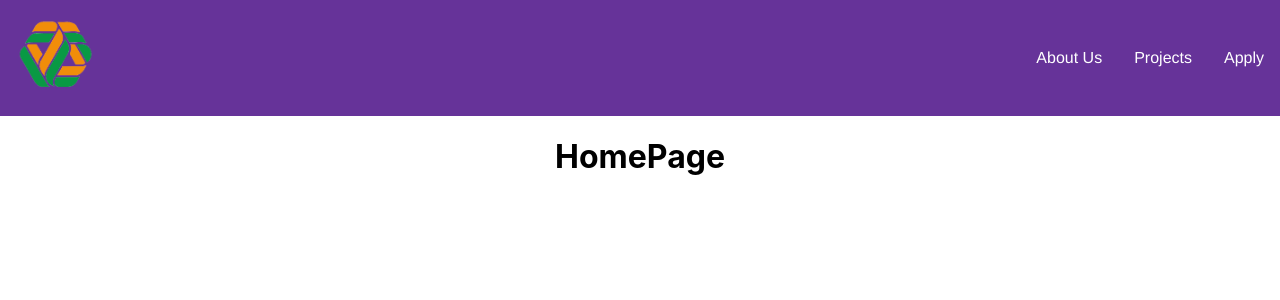
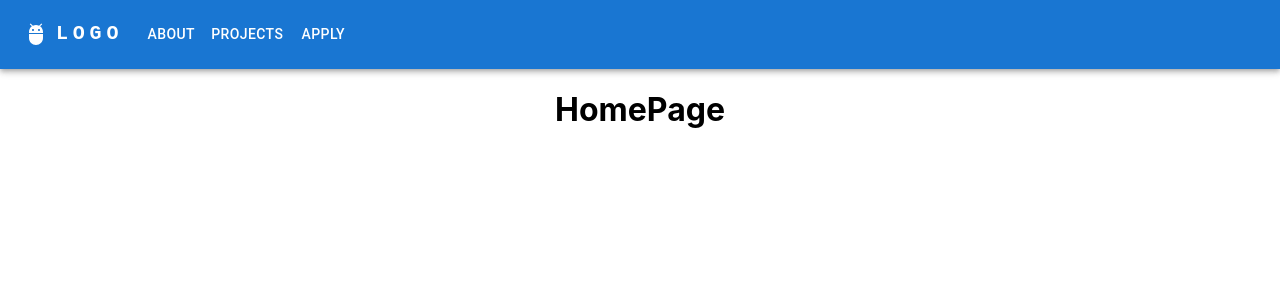
Before and after one commit to WebItForward/website, a React (Create React App) app: page / in a window 1280 px wide. Shown: the top 300 px of the page. Built offline with nearby package versions, Linux system fonts and the light colour scheme.

Commit message:
refactor navbar

```diff
--- a/src/components/NavBar/NavBar.jsx
+++ b/src/components/NavBar/NavBar.jsx
@@ -1,31 +1,131 @@
-import { NavLink } from "react-router-dom";
-import Logo from "../../images/LogoWiF.png";
-import "./NavBar.css";
+import * as React from "react";
+import AppBar from "@mui/material/AppBar";
+import Box from "@mui/material/Box";
+import Toolbar from "@mui/material/Toolbar";
+import IconButton from "@mui/material/IconButton";
+import Typography from "@mui/material/Typography";
+import Menu from "@mui/material/Menu";
+import MenuIcon from "@mui/icons-material/Menu";
+import Container from "@mui/material/Container";
+import Avatar from "@mui/material/Avatar";
+import Button from "@mui/material/Button";
+import Tooltip from "@mui/material/Tooltip";
+import MenuItem from "@mui/material/MenuItem";
+import AdbIcon from "@mui/icons-material/Adb";
 
-export default function NavBar() {
+const pages = ["About", "Projects", "Apply"];
+
+function ResponsiveAppBar() {
+  const [anchorElNav, setAnchorElNav] = React.useState(null);
+  const [anchorElUser, setAnchorElUser] = React.useState(null);
+
+  const handleOpenNavMenu = (event) => {
+    setAnchorElNav(event.currentTarget);
+  };
+  const handleOpenUserMenu = (event) => {
+    setAnchorElUser(event.currentTarget);
+  };
+
+  const handleCloseNavMenu = () => {
+    setAnchorElNav(null);
+  };
+
+  const handleCloseUserMenu = () => {
+    setAnchorElUser(null);
+  };
+
   return (
-    <header className="navbar">
-      <div className="navbar__title navbar__item">
-        <img src={Logo} />
-      </div>
-      <div className="navbar__item">
-        <NavLink to="/about" style={{ textDecoration: "none", color: "white" }}>
-          About Us
-        </NavLink>
-      </div>
-      <div className="navbar__item">
-        <NavLink
-          to="/projects"
-          style={{ textDecoration: "none", color: "white" }}
-        >
-          Projects
-        </NavLink>
-      </div>
-      <div className="navbar__item">
-        <NavLink to="/apply" style={{ textDecoration: "none", color: "white" }}>
-          Apply
-        </NavLink>
-      </div>
-    </header>
+    <AppBar position="static">
+      <Container maxWidth="xl">
+        <Toolbar disableGutters>
+          <AdbIcon sx={{ display: { xs: "none", md: "flex" }, mr: 1 }} />
+          <Typography
+            variant="h6"
+            noWrap
+            component="a"
+            href="#app-bar-with-responsive-menu"
+            sx={{
+              mr: 2,
+              display: { xs: "none", md: "flex" },
+              fontFamily: "monospace",
+              fontWeight: 700,
+              letterSpacing: ".3rem",
+              color: "inherit",
+              textDecoration: "none",
+            }}
+          >
+            LOGO
+          </Typography>
+
+          <Box sx={{ flexGrow: 1, display: { xs: "flex", md: "none" } }}>
+            <IconButton
+              size="large"
+              aria-label="account of current user"
+              aria-controls="menu-appbar"
+              aria-haspopup="true"
+              onClick={handleOpenNavMenu}
+              color="inherit"
+            >
+              <MenuIcon />
+            </IconButton>
+            <Menu
+              id="menu-appbar"
+              anchorEl={anchorElNav}
+              anchorOrigin={{
+                vertical: "bottom",
+                horizontal: "left",
+              }}
+              keepMounted
+              transformOrigin={{
+                vertical: "top",
+                horizontal: "left",
+              }}
+              open={Boolean(anchorElNav)}
+              onClose={handleCloseNavMenu}
+              sx={{
+                display: { xs: "block", md: "none" },
+              }}
+            >
+              {pages.map((page) => (
+                <MenuItem key={page} onClick={handleCloseNavMenu}>
+                  <Typography textAlign="center">{page}</Typography>
+                </MenuItem>
+              ))}
+            </Menu>
+          </Box>
+          <AdbIcon sx={{ display: { xs: "flex", md: "none" }, mr: 1 }} />
+          <Typography
+            variant="h5"
+            noWrap
+            component="a"
+            href="#app-bar-with-responsive-menu"
+            sx={{
+              mr: 2,
+              display: { xs: "flex", md: "none" },
+              flexGrow: 1,
+              fontFamily: "monospace",
+              fontWeight: 700,
+              letterSpacing: ".3rem",
+              color: "inherit",
+              textDecoration: "none",
+            }}
+          >
+            LOGO
+          </Typography>
+          <Box sx={{ flexGrow: 1, display: { xs: "none", md: "flex" } }}>
+            {pages.map((page) => (
+              <Button
+                key={page}
+                onClick={handleCloseNavMenu}
+                sx={{ my: 2, color: "white", display: "block" }}
+              >
+                {page}
+              </Button>
+            ))}
+          </Box>
+        </Toolbar>
+      </Container>
+    </AppBar>
   );
 }
+export default ResponsiveAppBar;
```
